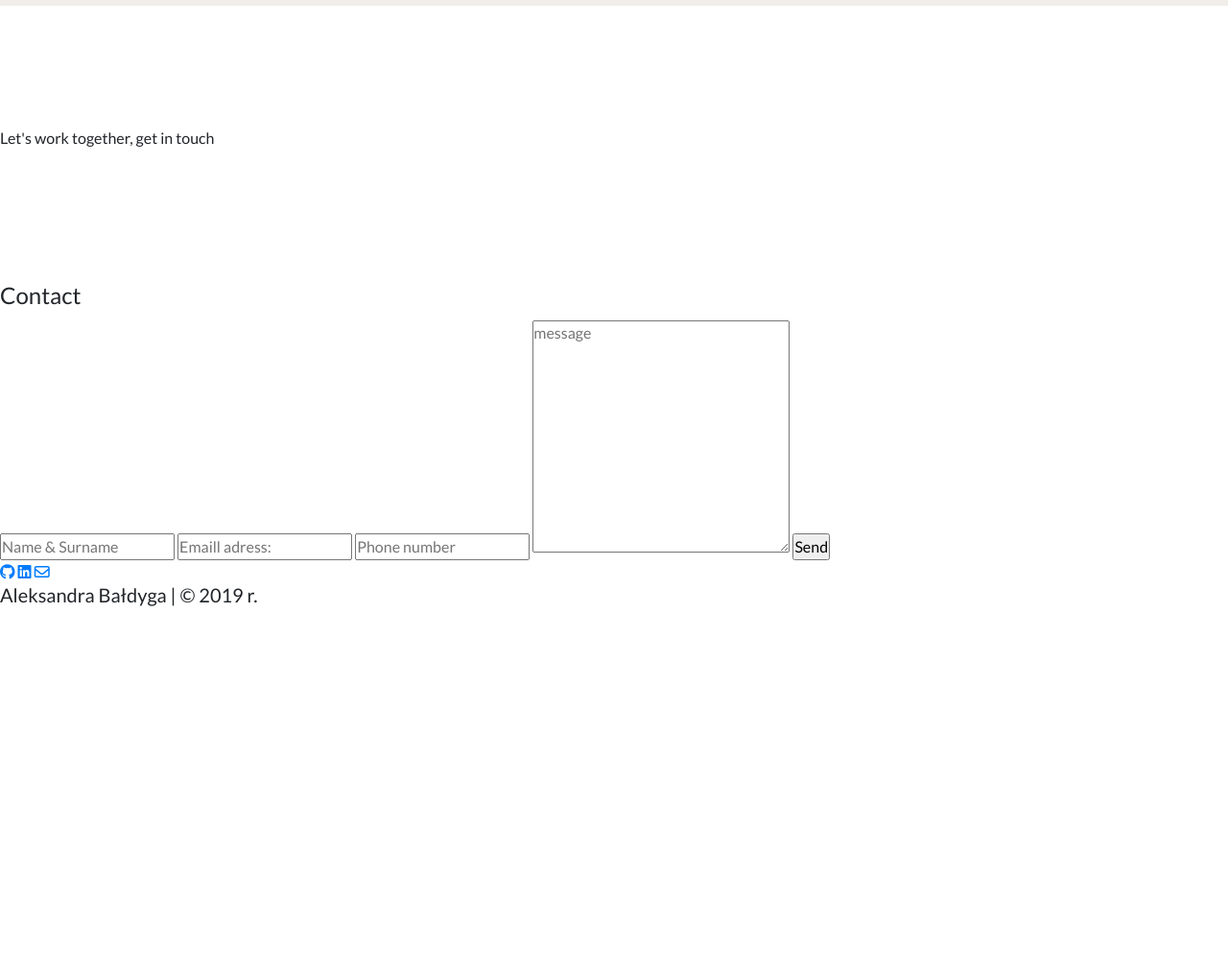
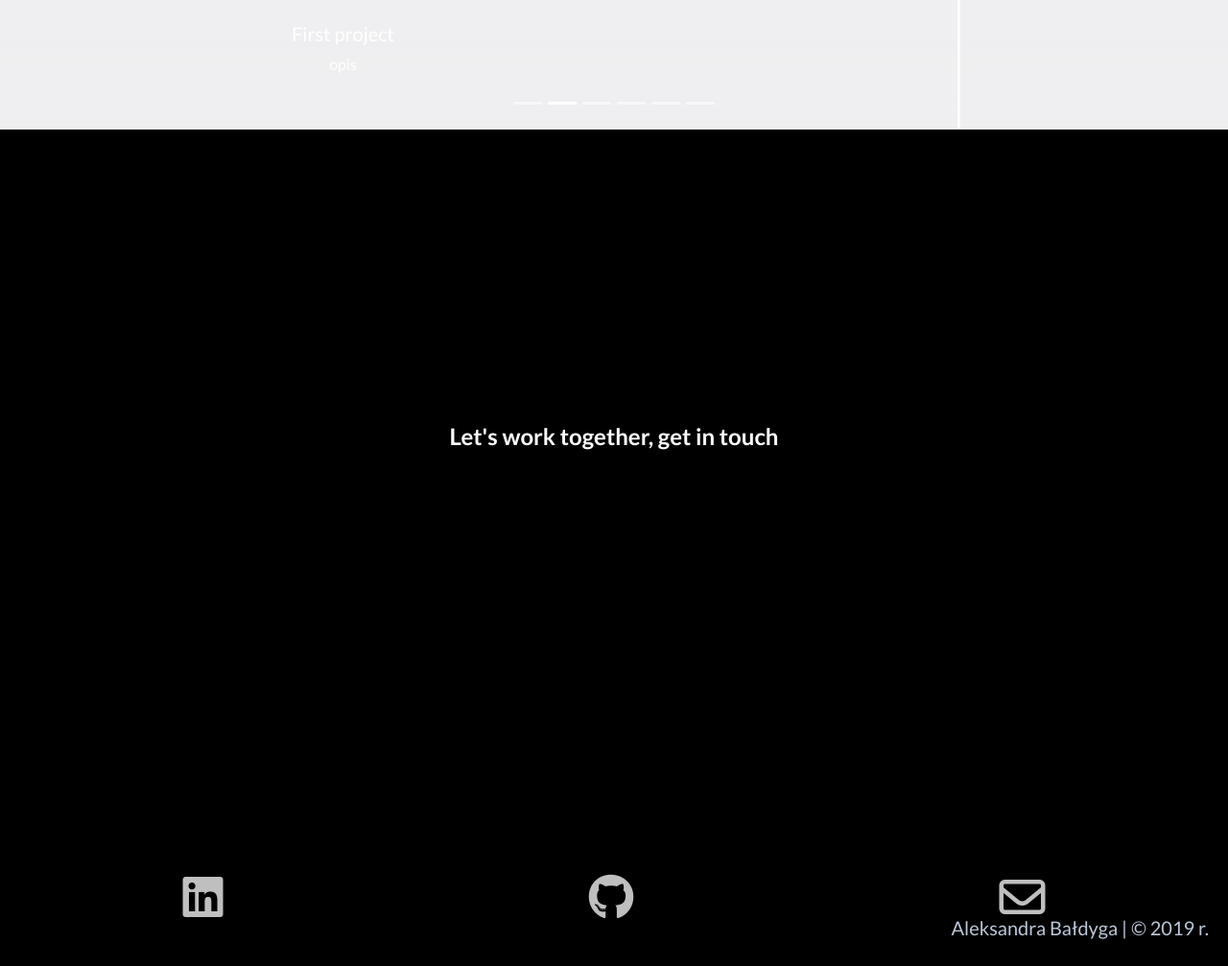
Before and after one commit to baldyga/baldyga.github.io, a plain HTML site: page baldyga_aleksandra_portfolio/index.html in a window 1280 px wide. Shown: the part 2787-3794 px from the top of the page at 96% size. Before the commit the page ends 3427 px from the top, so only its background shows below. Drawn offline with nearby package versions, Linux system fonts and the light colour scheme; a script that the page names is missing.

Commit message:
new content
commit 2

```diff
--- a/baldyga_aleksandra_portfolio/css/style.css
+++ b/baldyga_aleksandra_portfolio/css/style.css
@@ -204,7 +204,7 @@ h3 {
     width: 100px;
     height: 130px;
 }
-h4 {
+#art2 h4 {
     padding-top: 10%;
     padding-bottom: 10%;
     font-size: 1rem;
@@ -212,18 +212,61 @@ h4 {
 /* article 2 - end */
 
 /* article 3 */
-#art3 {
-height: 100vh;
+
+/* article 3 - end */
+
+/* article 4 */
+#art4 {
+    position: relative;
+    height: 100vh;
+    background-color: #000;
+    color: #fff;
 }
+#art4 h4 {
+    text-align: center;
+    font-weight: 900;
+    font-size: 24px;
+    line-height: 80vh;
+    padding-bottom: 10%;
+}
+#art4 span {
+    cursor: pointer;
+}
+#art4 span:hover {
+    color: #89FF0D;
+    border: #89FF0D solid 1px;
+}
+#art4 .contact {
+    display: flex;
+    flex-flow: row nowrap;
+    justify-content: space-around;
+}
+#art4 .contact i {
+    color: #BFBFBF;
+    font-size: 3rem;
+}
+#art4 .contact i:hover {
+    color: #fff;
+}
+/* article 4 - cooperation */
+.cooperation {
+    position: absolute;
+    height: 100vh;
+    top: 0;
+    z-index: 1;
+    background-color: #fff;
+}
+input, textarea {}
+/* article 4 - cooperation - end */
+/* article 4 - end */
 
-
-
-
-
-
-
-
-
+footer {
+    font-size: 14px;
+    text-align: right;
+    background-color: #000;
+    padding: 20px;
+    color: #BAC8D9;
+}
 
 /* Large desktop */
 @media (min-width: 1200px) {};
--- a/baldyga_aleksandra_portfolio/index.html
+++ b/baldyga_aleksandra_portfolio/index.html
@@ -209,11 +209,15 @@
 
  <!-- article 4  -->
  <article id="art4">
-  <h4>Let's work together,<span class="green"> get in touch</span></h4>
-  <!-- ARTICLE 4 FORM -->
-  <div class="cooperation">
-   <fieldset>
-    <legend>Contact</legend>
+  <h4>Let's work together,<span> get in touch</span></h4>
+  <div class="contact">
+    <a href="www.linkedin.com/in/aleksandra-baldyga-304b67191"><i class="fab fa-linkedin"></i></a>
+    <a href="https://github.com/baldyga"><i class="fab fa-github"></i></a>
+    <a href="mailto:aleksandraa.baldyga@gmail.com"><i class="far fa-envelope"></i></a>
+  </div>
+
+  <!-- article 4 cooperation -->
+  <!-- <div class="cooperation">
       <form action="">
         <input type="text" name="nameSurname" id="nameSurname" placeholder="Name & Surname">
         <input type="mail" name="mail" id="mail" placeholder="Emaill adress:">
@@ -221,13 +225,8 @@
         <textarea name="" id="" cols="30" rows="10" placeholder="message"></textarea>
         <input type="submit" value="Send">
       </form>
-   </fieldset>
-  </div>
-  <div class="contact flexbox">
-   <a href="https://github.com/baldyga"><i class="fab fa-github"></i></a>
-   <a href="www.linkedin.com/in/aleksandra-bałdyga-304b67191"><i class="fab fa-linkedin"></i></a>
-   <a href="mailto:aleksandraa.baldyga@gmail.com"><i class="far fa-envelope"></i></a>
-  </div>
+  </div> -->
+  <!-- article 4 cooperation - end -->
  </article>
  <!-- article 4 - end  -->
 
```
Also changed, not shown: baldyga_aleksandra_portfolio/img/macbook.png (added), 2 other files. Lines whose indentation alone changed are shown as unchanged.
